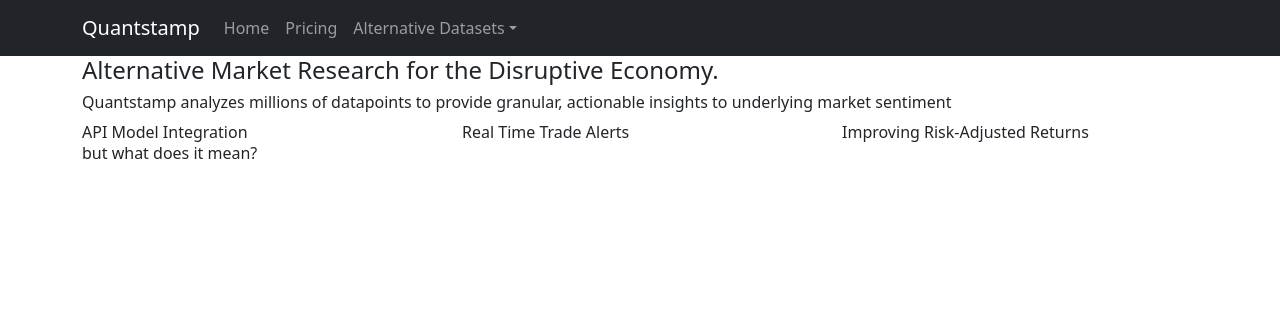
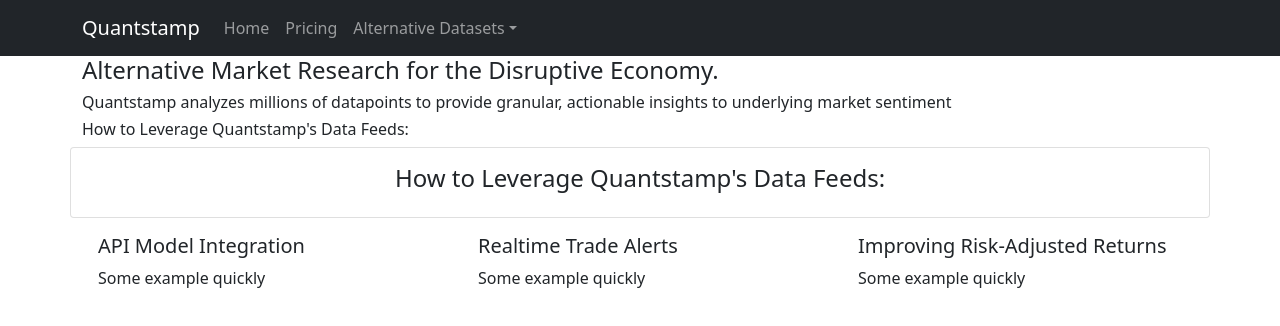
Before and after one commit to rkirk430/alt-data-site-frontend, a React (Create React App) app: page / in a window 1280 px wide. Shown: the top 326 px of the page. Built offline with nearby package versions, Linux system fonts and the light colour scheme.

Commit message:
Styling Added

```diff
--- a/src/App.css
+++ b/src/App.css
@@ -1,38 +1,7 @@
-.App {
+/* .benefits-title {
   text-align: center;
-}
+}; */
 
-.App-logo {
-  height: 40vmin;
-  pointer-events: none;
-}
-
-@media (prefers-reduced-motion: no-preference) {
-  .App-logo {
-    animation: App-logo-spin infinite 20s linear;
-  }
-}
-
-.App-header {
-  background-color: #282c34;
-  min-height: 100vh;
-  display: flex;
-  flex-direction: column;
-  align-items: center;
-  justify-content: center;
-  font-size: calc(10px + 2vmin);
-  color: white;
-}
-
-.App-link {
-  color: #61dafb;
-}
-
-@keyframes App-logo-spin {
-  from {
-    transform: rotate(0deg);
-  }
-  to {
-    transform: rotate(360deg);
-  }
-}
+.homepage-benefits-container{
+  text-align: center;
+};
--- a/src/pages/Government.js
+++ b/src/pages/Government.js
@@ -22,7 +22,9 @@
             <Table className="table table-striped table-dark">
                 <thead>
                     <tr>
-                        <th scope="col"> Reported Trade Date </th>
+                        <th scope="col"> Date Trade Reported </th>
+                        <th scope="col"> Transaction Date </th>
+                        <th scope="col"> Ticker</th>
                         <th scope="col"> Government Representative </th>
                         <th scope="col"> Purchase / Sale </th>
                         <th scope="col"> Amount ($) </th>
@@ -32,6 +34,8 @@
                 {governments.map((government, idx) => (
                     <tr key = {idx}>
                         <th scope="row">{government.ReportDate}</th>
+                        <td> {government.TransactionDate} </td>
+                        <td> {government.Ticker} </td>
                         <td> {government.Representative} </td>
                         <td> {government.Transaction} </td>
                         <td> {government.Amount} </td>
--- a/src/pages/Home.js
+++ b/src/pages/Home.js
@@ -1,5 +1,5 @@
 import React from "react";
-import { Container, Row, Col } from "react-bootstrap"
+import { Container, Row, Col, Card } from "react-bootstrap"
 
 const Home = (props) => {
     return(
@@ -14,15 +14,53 @@
           </Row>
         </Container>
         <Container>
+          <Row className="benefits-title">
+            <Col sm= {12}>
+              <h6> How to Leverage Quantstamp's Data Feeds: </h6>
+            </Col>
+          </Row>
+        </Container>
+        <Container>
           <Row className="homepage-benefits-container">
-            <Col sm={4}>API Model Integration
-              <h6> but what does it mean? </h6>
+            <Card>
+              <Card.Body>
+                <h4>How to Leverage Quantstamp's Data Feeds:</h4>
+              </Card.Body>
+            </Card>
+          </Row>
+          <Row>
+            <Col sm={4} className="benefit_cards">
+              <div className="card-body">
+                <div>
+                  <h5> API Model Integration </h5>
+                  <p> Some example quickly </p>
+                </div>
+              </div>
             </Col>
-            <Col sm={4}>Real Time Trade Alerts</Col>
-            <Col sm={4}>Improving Risk-Adjusted Returns</Col>
+            <Col sm={4}>
+              <div className="card-body">
+                <div>
+                  <h5> Realtime Trade Alerts </h5>
+                  <p> Some example quickly </p>
+                </div>
+              </div>
+            </Col>
+            <Col sm={4}>
+              <div className="card-body">
+                <div>
+                  <h5> Improving Risk-Adjusted Returns </h5>
+                  <p> Some example quickly </p>
+                </div>
+              </div>
+            </Col>
           </Row>
         </Container>
         </>
+              {/* <Col sm={4}>API Model Integration
+                <h6> but what does it mean? </h6>
+              </Col>
+              <Col sm={4}>Real Time Trade Alerts</Col>
+              <Col sm={4}>Improving Risk-Adjusted Returns</Col> */}
       </div>
 
     )
```
